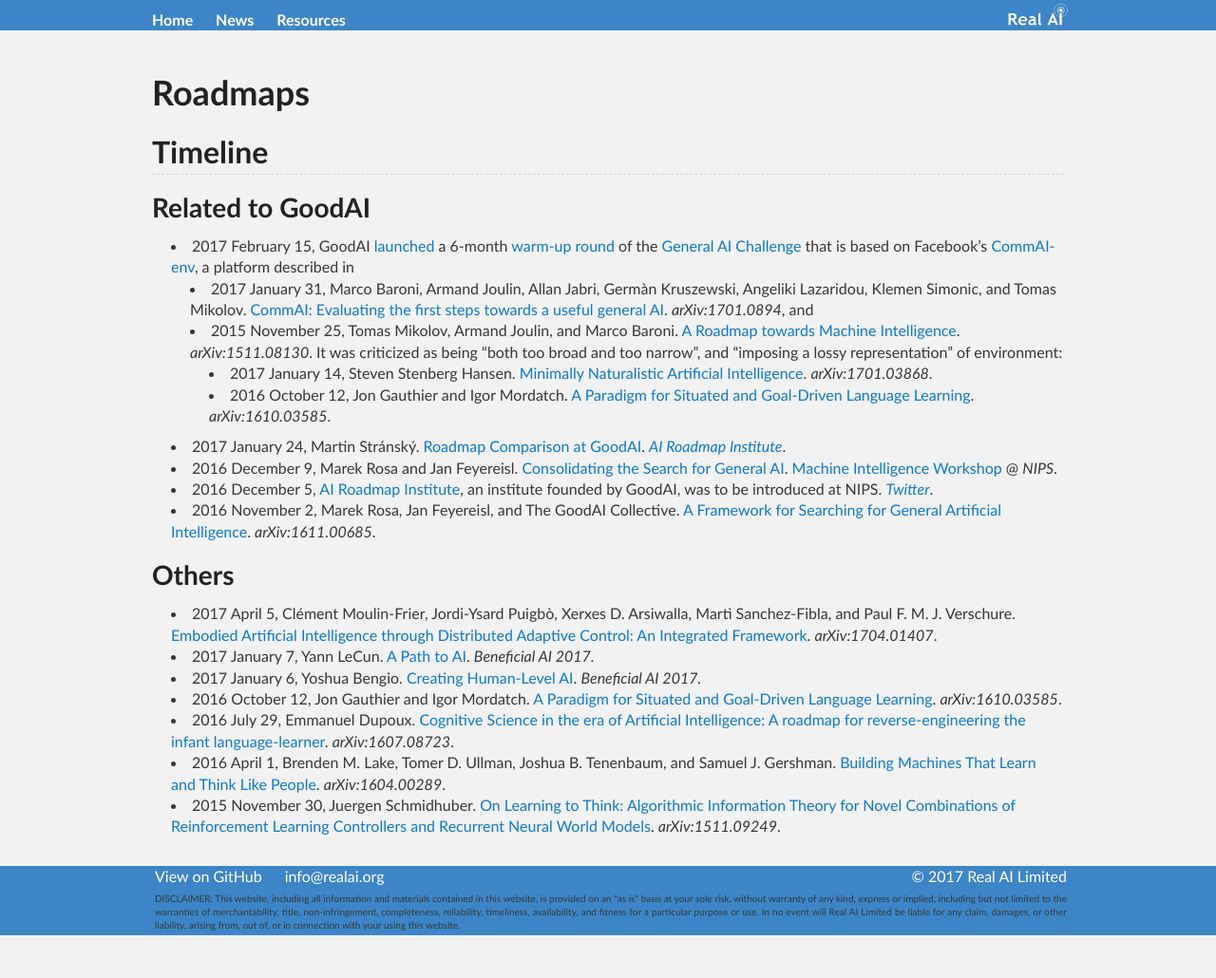
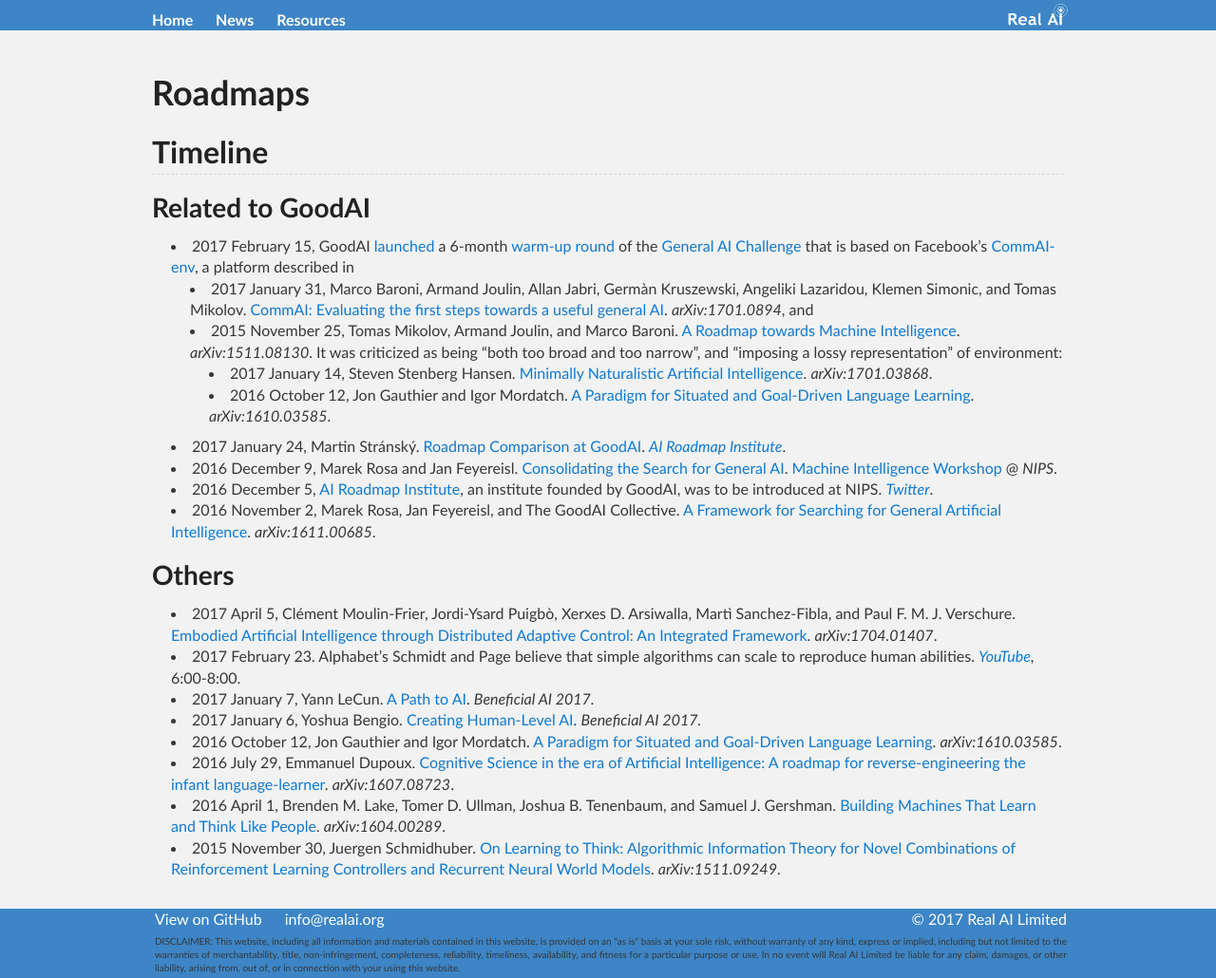
Before and after one commit to Tonywuhk/realai.org, a Jekyll site: the page built from roadmaps.md, in a window 1280 px wide. Shown: the whole page at 95% size. Built offline with Jekyll 4.4.1, drawn with Linux system fonts in a browser that asks for light colours; our own code applies the rules of GitHub Pages for plain Markdown files; comment, search, counter and statistics services are not loaded; the repository's description, which GitHub fills in, is left out; before the commit the page ends 985 px from its top, so only the background shows below that.

Commit message:
Update roadmaps.md

```diff
--- a/roadmaps.md
+++ b/roadmaps.md
@@ -20,6 +20,7 @@
 ### Others
 
 * 2017 April 5, Clément Moulin-Frier, Jordi-Ysard Puigbò, Xerxes D. Arsiwalla, Martì Sanchez-Fibla, and Paul F. M. J. Verschure. [Embodied Artificial Intelligence through Distributed Adaptive Control: An Integrated Framework](https://arxiv.org/abs/1704.01407). *arXiv:1704.01407*.
+* 2017 February 23. Alphabet's Schmidt and Page believe that simple algorithms can scale to reproduce human abilities. *[YouTube](https://www.youtube.com/watch?v=-UViiNq-dxk)*, 6:00-8:00.
 * 2017 January 7, Yann LeCun. [A Path to AI](https://futureoflife.org/wp-content/uploads/2017/01/Yann-LeCun.pdf). *Beneficial AI 2017.*
 * 2017 January 6, Yoshua Bengio. [Creating Human-Level AI](https://futureoflife.org/wp-content/uploads/2017/01/Yoshua-Bengio.pdf). *Beneficial AI 2017.*
 * 2016 October 12, Jon Gauthier and Igor Mordatch. [A Paradigm for Situated and Goal-Driven Language Learning](https://arxiv.org/abs/1610.03585). *arXiv:1610.03585*.
```
